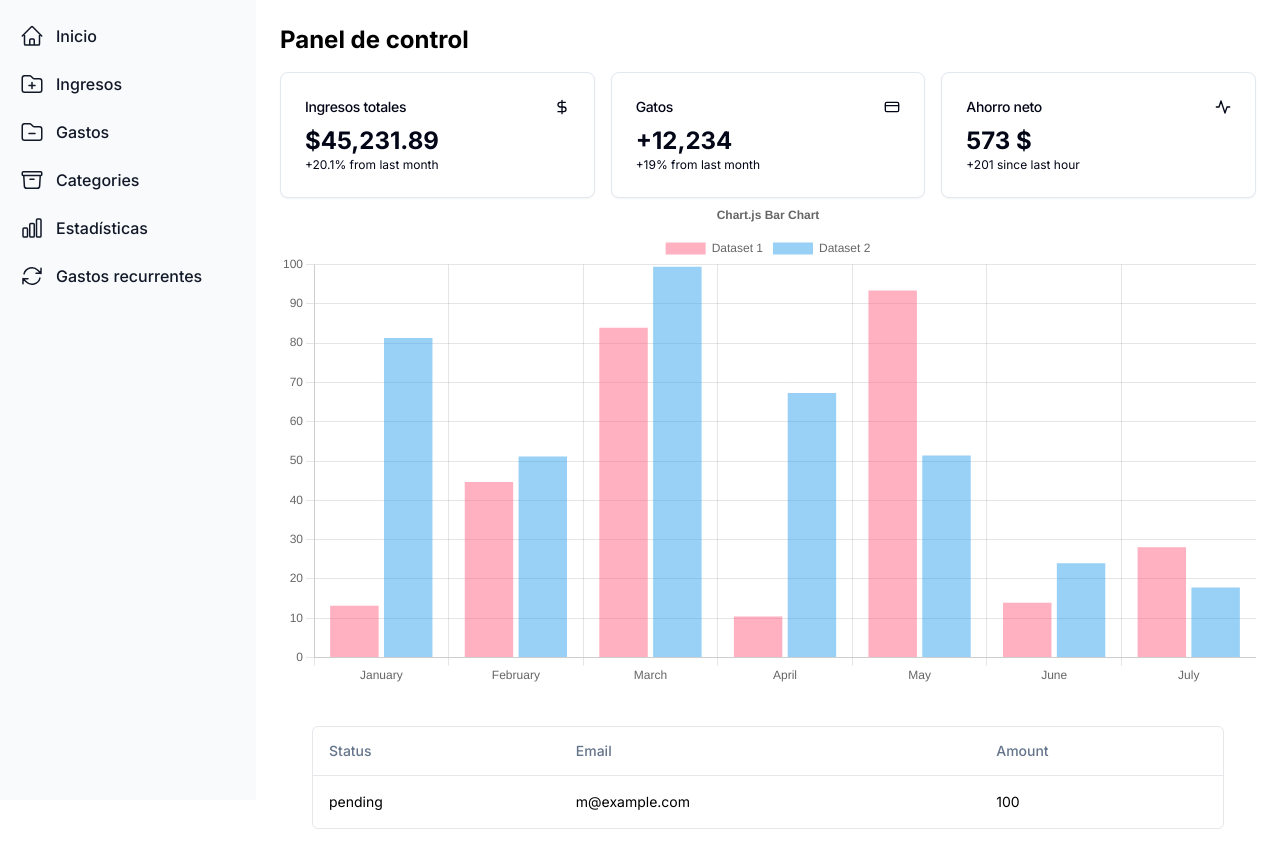
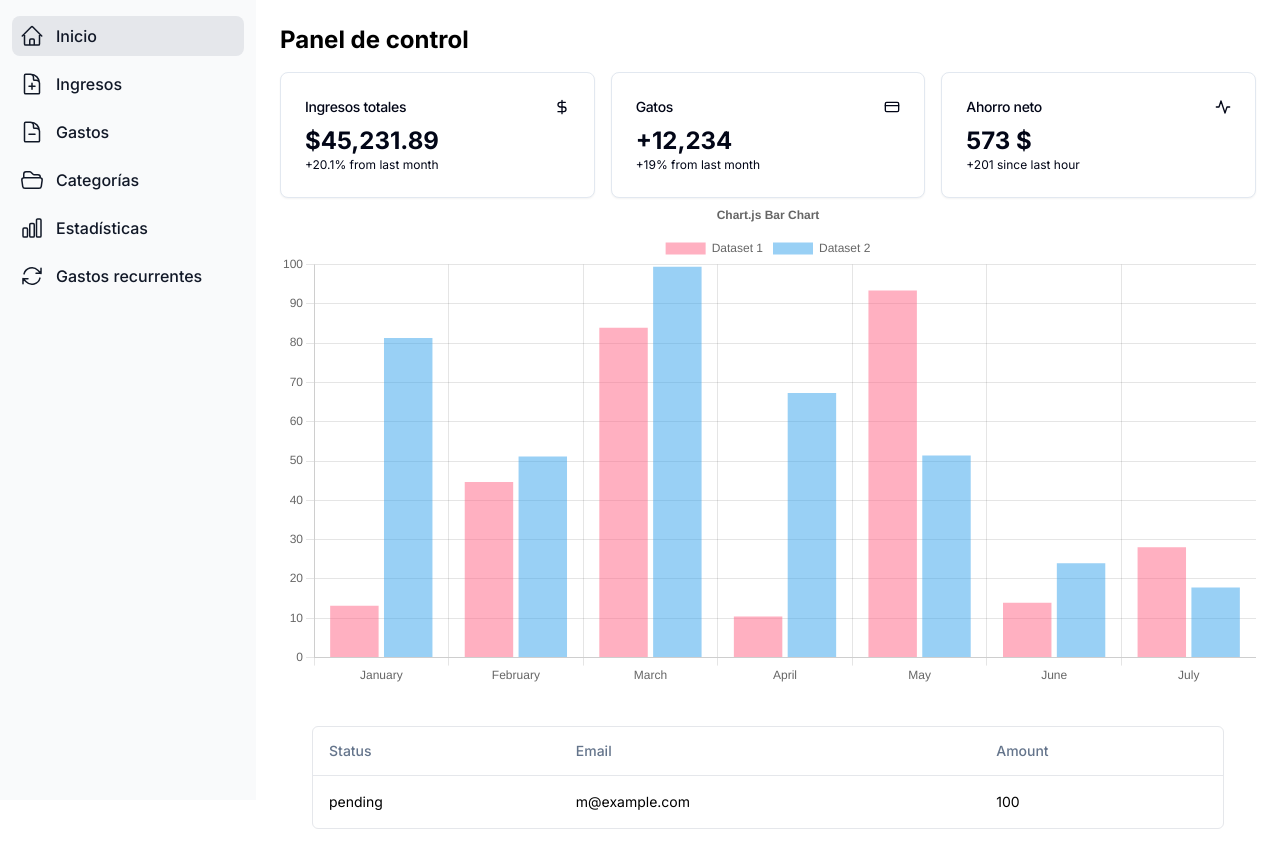
Before and after one commit to adriangutierrezd/personal-budget, a Next.js app: page / in a window 1280 px wide. Shown: the top 868 px of the page. Built offline with nearby package versions, Linux system fonts and the light colour scheme.

Commit message:
feat: :sparkles: Using Link for menu items

```diff
--- a/app/layout.tsx
+++ b/app/layout.tsx
@@ -1,74 +1,70 @@
-import type { Metadata } from "next";
+"use client"
+import Link from "next/link";
 import "./globals.css";
 import { inter } from "./ui/fonts";
+import { usePathname } from "next/navigation";
+import { HomeIcon, DocumentPlusIcon, DocumentMinusIcon, FolderOpenIcon, ChartBarIcon, ArrowPathIcon } from "@heroicons/react/24/outline";
 
-export const metadata: Metadata = {
-  title: "Personal Budget - Adrián Gutiérrez",
-  description: "Personal Budget App by Adrián Gutiérrez",
-};
+const links = [
+  {
+    name: 'Inicio',
+    href: '/',
+    icon: HomeIcon
+  },
+  {
+    name: 'Ingresos',
+    href: '/income',
+    icon:  DocumentPlusIcon
+  },
+  {
+    name: 'Gastos',
+    href: '/expenses',
+    icon: DocumentMinusIcon
+  },
+  {
+    name: 'Categorías',
+    href: '/categories',
+    icon: FolderOpenIcon
+  },
+  {
+    name: 'Estadísticas',
+    href: '/statics',
+    icon: ChartBarIcon
+  },
+  {
+    name: 'Gastos recurrentes',
+    href: '/recurring',
+    icon: ArrowPathIcon
+  },
+]
 
 export default function RootLayout({
   children,
 }: Readonly<{
   children: React.ReactNode;
 }>) {
+
+  const pathname = usePathname()
+
+
   return (
     <html lang="en">
       <body className={inter.className}>
       <aside id="default-sidebar" className="fixed top-0 left-0 z-40 w-64 h-screen transition-transform -translate-x-full sm:translate-x-0" aria-label="Sidebar">
         <div className="h-full px-3 py-4 overflow-y-auto bg-gray-50 dark:bg-gray-800">
             <ul className="space-y-2 font-medium">
-              <li>
-                    <a href="/" className="flex items-center p-2 text-gray-900 rounded-lg dark:text-white hover:bg-gray-100 dark:hover:bg-gray-700 group">
-                    <svg xmlns="http://www.w3.org/2000/svg" fill="none" viewBox="0 0 24 24" strokeWidth={1.5} stroke="currentColor" className="w-6 h-6">
-                      <path strokeLinecap="round" strokeLinejoin="round" d="m2.25 12 8.954-8.955c.44-.439 1.152-.439 1.591 0L21.75 12M4.5 9.75v10.125c0 .621.504 1.125 1.125 1.125H9.75v-4.875c0-.621.504-1.125 1.125-1.125h2.25c.621 0 1.125.504 1.125 1.125V21h4.125c.621 0 1.125-.504 1.125-1.125V9.75M8.25 21h8.25" />
-                    </svg>
-                    <span className="ms-3">Inicio</span>
-                  </a>
-              </li>
-              <li>
-                    <a href="/income" className="flex items-center p-2 text-gray-900 rounded-lg dark:text-white hover:bg-gray-100 dark:hover:bg-gray-700 group">
-                    <svg xmlns="http://www.w3.org/2000/svg" fill="none" viewBox="0 0 24 24" strokeWidth={1.5} stroke="currentColor" className="w-6 h-6">
-                      <path strokeLinecap="round" strokeLinejoin="round" d="M12 10.5v6m3-3H9m4.06-7.19-2.12-2.12a1.5 1.5 0 0 0-1.061-.44H4.5A2.25 2.25 0 0 0 2.25 6v12a2.25 2.25 0 0 0 2.25 2.25h15A2.25 2.25 0 0 0 21.75 18V9a2.25 2.25 0 0 0-2.25-2.25h-5.379a1.5 1.5 0 0 1-1.06-.44Z" />
-                    </svg>
-                    <span className="ms-3">Ingresos</span>
-                  </a>
-              </li>
-              <li>
-                    <a href="/expenses" className="flex items-center p-2 text-gray-900 rounded-lg dark:text-white hover:bg-gray-100 dark:hover:bg-gray-700 group">
-                    <svg xmlns="http://www.w3.org/2000/svg" fill="none" viewBox="0 0 24 24" strokeWidth={1.5} stroke="currentColor" className="w-6 h-6">
-                      <path strokeLinecap="round" strokeLinejoin="round" d="M15 13.5H9m4.06-7.19-2.12-2.12a1.5 1.5 0 0 0-1.061-.44H4.5A2.25 2.25 0 0 0 2.25 6v12a2.25 2.25 0 0 0 2.25 2.25h15A2.25 2.25 0 0 0 21.75 18V9a2.25 2.25 0 0 0-2.25-2.25h-5.379a1.5 1.5 0 0 1-1.06-.44Z" />
-                    </svg>
-                    <span className="ms-3">Gastos</span>
-                  </a>
-              </li>
-              <li>
-                  <a href="/categories" className="flex items-center p-2 text-gray-900 rounded-lg dark:text-white hover:bg-gray-100 dark:hover:bg-gray-700 group">
-                  <svg xmlns="http://www.w3.org/2000/svg" fill="none" viewBox="0 0 24 24" strokeWidth={1.5} stroke="currentColor" className="w-6 h-6">
-                    <path strokeLinecap="round" strokeLinejoin="round" d="m20.25 7.5-.625 10.632a2.25 2.25 0 0 1-2.247 2.118H6.622a2.25 2.25 0 0 1-2.247-2.118L3.75 7.5M10 11.25h4M3.375 7.5h17.25c.621 0 1.125-.504 1.125-1.125v-1.5c0-.621-.504-1.125-1.125-1.125H3.375c-.621 0-1.125.504-1.125 1.125v1.5c0 .621.504 1.125 1.125 1.125Z" />
-                  </svg>
-
-                    <span className="flex-1 ms-3 whitespace-nowrap">Categories</span>
-                  </a>
-              </li>
-              <li>
-                  <a href="/statics" className="flex items-center p-2 text-gray-900 rounded-lg dark:text-white hover:bg-gray-100 dark:hover:bg-gray-700 group">
-                  <svg xmlns="http://www.w3.org/2000/svg" fill="none" viewBox="0 0 24 24" strokeWidth={1.5} stroke="currentColor" className="w-6 h-6">
-                    <path strokeLinecap="round" strokeLinejoin="round" d="M3 13.125C3 12.504 3.504 12 4.125 12h2.25c.621 0 1.125.504 1.125 1.125v6.75C7.5 20.496 6.996 21 6.375 21h-2.25A1.125 1.125 0 0 1 3 19.875v-6.75ZM9.75 8.625c0-.621.504-1.125 1.125-1.125h2.25c.621 0 1.125.504 1.125 1.125v11.25c0 .621-.504 1.125-1.125 1.125h-2.25a1.125 1.125 0 0 1-1.125-1.125V8.625ZM16.5 4.125c0-.621.504-1.125 1.125-1.125h2.25C20.496 3 21 3.504 21 4.125v15.75c0 .621-.504 1.125-1.125 1.125h-2.25a1.125 1.125 0 0 1-1.125-1.125V4.125Z" />
-                  </svg>
-
-
-                    <span className="flex-1 ms-3 whitespace-nowrap">Estadísticas</span>
-                  </a>
-              </li>
-              <li>
-                  <a href="/recurring" className="flex items-center p-2 text-gray-900 rounded-lg dark:text-white hover:bg-gray-100 dark:hover:bg-gray-700 group">
-                  <svg xmlns="http://www.w3.org/2000/svg" fill="none" viewBox="0 0 24 24" strokeWidth={1.5} stroke="currentColor" className="w-6 h-6">
-                    <path strokeLinecap="round" strokeLinejoin="round" d="M16.023 9.348h4.992v-.001M2.985 19.644v-4.992m0 0h4.992m-4.993 0 3.181 3.183a8.25 8.25 0 0 0 13.803-3.7M4.031 9.865a8.25 8.25 0 0 1 13.803-3.7l3.181 3.182m0-4.991v4.99" />
-                  </svg>
-                    <span className="flex-1 ms-3 whitespace-nowrap">Gastos recurrentes</span>
-                  </a>
-              </li>
+              {links.map(link => {
+                const LinkIcon = link.icon
+                return (
+                  <Link
+                    href={link.href}
+                    key={link.href}
+                    className={`flex items-center p-2 text-gray-900 rounded-lg dark:text-white hover:bg-gray-100 dark:hover:bg-gray-700 group ${link.href === pathname ? 'bg-gray-200' : ''}`}>
+                    <LinkIcon className="h-6 w-6" />
+                    <span className="ms-3">{link.name}</span>
+                  </Link>
+                )
+              })}
             </ul>
         </div>
       </aside>
```
